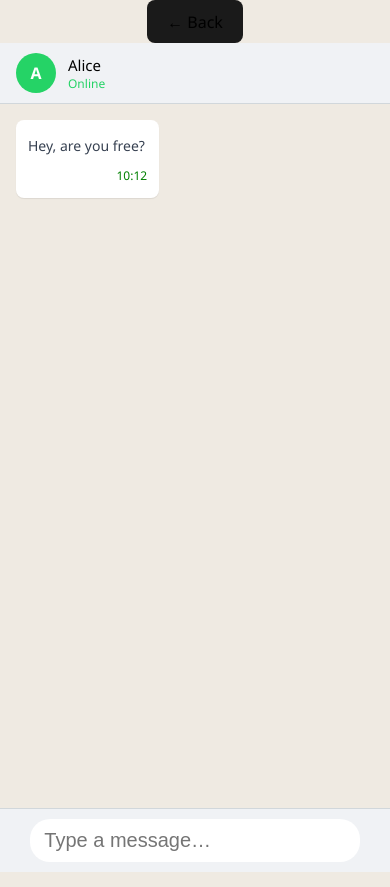
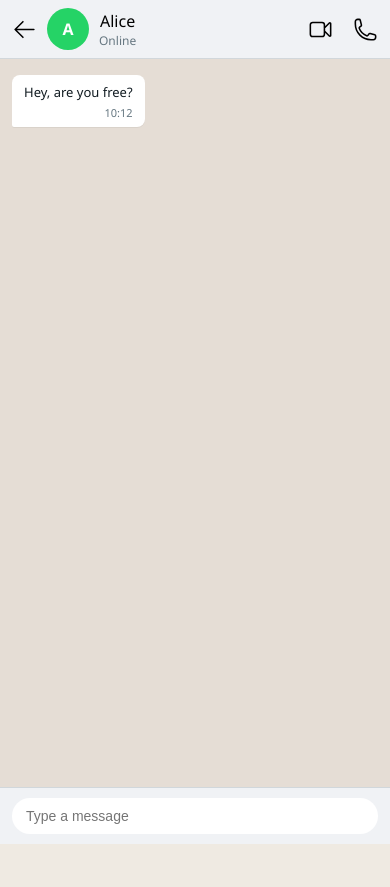
Before and after one commit to Metgala1/NexText, a React (Vite) app: page /chats/1 in a window 390 px wide. After the commit the page ends 844 px from the top, so only its background shows below. Built offline with nearby package versions, Linux system fonts and the light colour scheme.

Commit message:
styled the conversation page for mobile esponsiveness

```diff
--- a/src/components/Conversation.jsx
+++ b/src/components/Conversation.jsx
@@ -1,29 +1,51 @@
-import styles from "../styles/DesktopChatList.module.css";
+import styles from '../styles/Conversation.module.css';
+import { ArrowLeftIcon, PhoneIcon , VideoCameraIcon} from "@heroicons/react/24/outline";
+
 
 function ConversationPreview({ contact }) {
   return (
     <div className={styles.conversation}>
+
+      {/* HEADER */}
       <header className={styles.conversationHeader}>
-        <div className={styles.avatarLarge}>{contact.name.charAt(0)}</div>
-        <div>
-          <div className={styles.contactName}>{contact.name}</div>
-          <div className={styles.status}>Online</div>
+        <div className={styles.headerLeft}>
+          <div className={styles.headerInfo}>
+            <ArrowLeftIcon width={25} />
+          <div className={styles.avatarLarge}>
+            {contact.name.charAt(0)}
+          </div>
+          <div className={styles.headerText}>
+            <div className={styles.contactName}>{contact.name}</div>
+            <div className={styles.status}>Online</div>
+          </div>
+          </div>
+          <div className={styles.headerIcons}>
+            <VideoCameraIcon width={25} className={styles.headerIcon} />
+            <PhoneIcon width={25} className={styles.headerIcon} />
+
+          </div>
         </div>
       </header>
 
+      {/* MESSAGES */}
       <div className={styles.messages}>
-        <div className={styles.messageIncoming}>
-          <p className={styles.message}>{contact.last}</p>
-          <p className={styles.time}>{contact.time}</p>
-
+        <div className={styles.messageRow}>
+          <div className={styles.messageIncoming}>
+            <span className={styles.messageText}>{contact.last}</span>
+            <span className={styles.messageTime}>{contact.time}</span>
+          </div>
         </div>
       </div>
 
-      <div className={styles.messageInput}>
-        <input placeholder="Type a message…" />
+      {/* INPUT BAR */}
+      <div className={styles.messageInputBar}>
+        <input
+          className={styles.messageInputField}
+          placeholder="Type a message"
+        />
       </div>
     </div>
   );
 }
 
-export default ConversationPreview
+export default ConversationPreview;
--- a/src/components/MobileChat.jsx
+++ b/src/components/MobileChat.jsx
@@ -1,22 +1,24 @@
-import { useParams, useNavigate } from "react-router-dom";
+import { useParams } from "react-router-dom";
 import ConversationPreview from "./Conversation";
 import { contacts } from "../data/chat";
+import '../styles/MobileConversation.css'
 
 export default function MobileConversation() {
   const { id } = useParams();
-  const navigate = useNavigate();
 
   const chatId = Number(id);
-  const contact = contacts.find(c => c.id === chatId);
+  const contact = contacts.find((c) => c.id === chatId);
 
   if (!contact) {
-    return <div>Chat not found</div>;
+    return <div className="chatNotFound">Chat not found</div>;
   }
 
   return (
-    <div style={{ height: "100vh" }}>
-      <button onClick={() => navigate(-1)}>← Back</button>
-      <ConversationPreview contact={contact} />
+    <div className="mobileConversation">
+
+      <div className="mobileConversationBody">
+        <ConversationPreview contact={contact} />
+      </div>
     </div>
   );
 }
--- /dev/null
+++ b/src/styles/Conversation.module.css
@@ -0,0 +1,139 @@
+/* CONVERSATION WRAPPER */
+.conversation {
+  display: flex;
+  flex-direction: column;
+  height: 100%;
+  background: #e5ddd5; /* WhatsApp chat background tone */
+}
+
+/* HEADER */
+.conversationHeader {
+  display: flex;
+  align-items: center;
+  padding: 10px 16px;
+  background: #f0f2f5;
+  border-bottom: 1px solid #d1d7db;
+
+
+}
+
+.headerLeft {
+  display: flex;
+  align-items: center;
+  gap: 12px;
+  justify-content: space-between;
+  width: 100%;
+}
+.headerInfo{
+    display: flex;
+    align-items: center;
+    gap: 10px;
+}
+.headerIcons{
+    display: flex;
+    align-items: center;
+    gap: 20px;
+    margin-left: auto;
+}
+.headerText {
+  display: flex;
+  flex-direction: column;
+
+}
+
+.avatarLarge {
+  width: 42px;
+  height: 42px;
+  border-radius: 50%;
+  background: #25d366;
+  color: white;
+  display: flex;
+  align-items: center;
+  justify-content: center;
+  font-weight: 600;
+  font-size: 16px;
+}
+
+.status {
+  font-size: 12px;
+  color: #667781;
+}
+
+/* MESSAGES AREA */
+.messages {
+  flex: 1;
+  padding: 20px 16px;
+  overflow-y: auto;
+  display: flex;
+  flex-direction: column;
+  gap: 10px;
+}
+
+/* MESSAGE ROW */
+.messageRow {
+  display: flex;
+}
+
+/* INCOMING MESSAGE BUBBLE */
+.messageIncoming {
+  max-width: 65%;
+  background: #ffffff;
+  padding: 8px 12px 6px 12px;
+  border-radius: 8px 8px 8px 2px;
+  font-size: 14px;
+  line-height: 1.4;
+  box-shadow: 0 1px 0 rgba(0, 0, 0, 0.05);
+  display: flex;
+  flex-direction: column;
+}
+
+/* MESSAGE TEXT */
+.messageText {
+  color: #111b21;
+  margin-bottom: 4px;
+}
+
+/* TIME INSIDE BUBBLE */
+.messageTime {
+  align-self: flex-end;
+  font-size: 11px;
+  color: #667781;
+}
+
+/* INPUT BAR */
+.messageInputBar {
+  padding: 10px 12px;
+  background: #f0f2f5;
+  border-top: 1px solid #d1d7db;
+  display: flex;
+  align-items: center;
+}
+
+.messageInputField {
+  width: 100%;
+  padding: 10px 14px;
+  border-radius: 20px;
+  border: none;
+  outline: none;
+  background: #ffffff;
+  font-size: 14px;
+}
+
+/* MOBILE */
+@media (max-width: 768px) {
+  .conversationHeader {
+    padding: 8px 12px;
+  }
+
+  .messages {
+    padding: 16px 12px 80px;
+  }
+
+  .messageIncoming {
+    max-width: 75%;
+    font-size: 13px;
+  }
+  .conversation {
+    width: 100%;
+  }
+}
--- /dev/null
+++ b/src/styles/MobileConversation.css
@@ -0,0 +1,77 @@
+.mobileConversation {
+  height: 100vh;
+  display: flex;
+  flex-direction: column;
+  background: #efeae2;
+  margin: 0
+}
+
+/* HEADER */
+.mobileHeader {
+  display: flex;
+  align-items: center;
+  padding: 10px 14px;
+  background: #f7f8fa;
+  border-bottom: 1px solid #e0e0e0;
+  gap: 12px;
+}
+
+.backButton {
+  font-size: 20px;
+  background: none;
+  border: none;
+  cursor: pointer;
+  color: #111b21;
+}
+
+.headerInfo {
+  display: flex;
+  align-items: center;
+  gap: 10px;
+}
+
+.avatar {
+  width: 38px;
+  height: 38px;
+  border-radius: 50%;
+  background: #25d366;
+  color: white;
+  display: flex;
+  align-items: center;
+  justify-content: center;
+  font-weight: 600;
+}
+
+.headerText {
+  display: flex;
+  flex-direction: column;
+}
+
+.contactName {
+  font-weight: 600;
+  font-size: 15px;
+  color: #111b21;
+}
+
+.status {
+  font-size: 12px;
+  color: #667781;
+}
+
+/* BODY */
+.mobileConversationBody {
+  flex: 1;
+  overflow: hidden;
+  display: flex;
+
+
+}
+
+/* NOT FOUND */
+.chatNotFound {
+  height: 100vh;
+  display: flex;
+  align-items: center;
+  justify-content: center;
+  font-size: 16px;
+}
```
